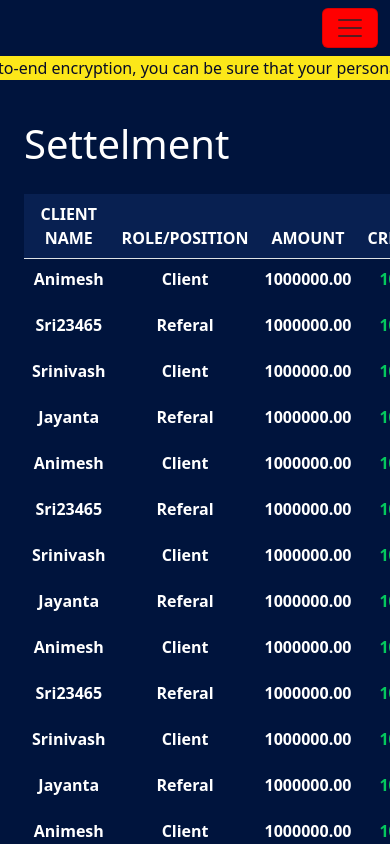
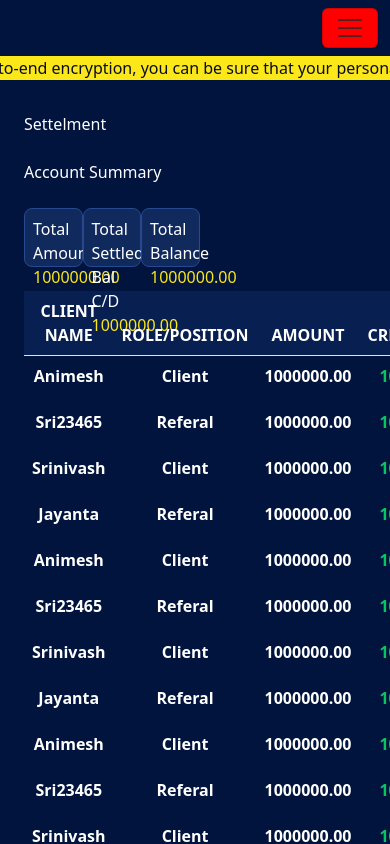
Before and after one commit to Texch999/we2-call-admin, a React (Create React App) app: page /settelment in a window 390 px wide. Shown: the top 844 px of the page. Built offline with nearby package versions, Linux system fonts and the light colour scheme; a small style sheet from the web is missing.

Commit message:
text-responsive

```diff
--- a/src/pages/setlment/Settelment.jsx
+++ b/src/pages/setlment/Settelment.jsx
@@ -134,7 +134,22 @@ function Settelment() {
   ];
   return (
     <div className="p-4">
-      <div className="heading font-weight-bold">Settelment</div>
+      <div className="xx-large-font mt-2 mb-4">Settelment</div>
+      <div className="large-font mt-1 mb-4">Account Summary</div>
+      <div className="d-flex flex-row justify-content-around mb-4 w-50">
+        <div className="d-flex flex-column settelment-container justify-content-around p-2">
+          <div className="medium-font">Total Amount</div>
+          <div className="clr-yellow medium-font">1000000.00</div>
+        </div>
+        <div className="d-flex flex-column settelment-container justify-content-around p-2">
+          <div className="medium-font">Total Settled Bal C/D</div>
+          <div className="clr-yellow medium-font">1000000.00</div>
+        </div>
+        <div className="d-flex flex-column settelment-container justify-content-around p-2">
+          <div className="medium-font">Total Balance</div>
+          <div className="clr-yellow medium-font">1000000.00</div>
+        </div>
+      </div>
       <div>
         <table className="table">
           <thead>
@@ -162,10 +177,10 @@ function Settelment() {
             <tbody key={index}>
               <tr>
                 <td className="text-center">{item.ClientName}</td>
-                <td className="text-center">{item.RolePosition}</td>
+                <td className="text-center ">{item.RolePosition}</td>
                 <td className="text-center">{item.Amount}</td>
-                <td className="text-center clr-green">{item.CreditDebit}</td>
-                <td className="text-center clr-green">{item.Balance}</td>
+                <td className="text-center clr-green ">{item.CreditDebit}</td>
+                <td className="text-center clr-green ">{item.Balance}</td>
                 <td className="text-center">
                   <AiFillFileText className="custom-icon" />
                 </td>
@@ -174,10 +189,10 @@ function Settelment() {
           ))}
           <tfoot>
             <tr>
-              <th colSpan={4} className="text-center">
+              <th colSpan={4} className="text-center medium-font">
                 Total
               </th>
-              <th colSpan={2} className="text-center">
+              <th colSpan={2} className="text-center medium-font">
                 500000.00
               </th>
             </tr>
--- a/src/pages/setlment/SettelmentStatement.jsx
+++ b/src/pages/setlment/SettelmentStatement.jsx
@@ -126,7 +126,7 @@ function SettelmentStatement() {
   ];
   return (
     <div className="p-4">
-      <div className="heading font-weight-bold">Settelment Statement</div>
+      <div className="xx-large-font mb-4">Settelment Statement</div>
       <div>
         <table className="table">
           <thead>
@@ -160,7 +160,7 @@ function SettelmentStatement() {
                 <td className="text-center">{item.ModeofPayment}</td>
                 <td className="text-center">{item.dayBalance}</td>
                 <td className="text-center">{item.SettledAmount}</td>
-                <td className="text-center clr-green">{item.Balance}</td>
+                <td className="text-centert">{item.Balance}</td>
               </tr>
             </tbody>
           ))}
--- a/src/pages/setlment/styles.css
+++ b/src/pages/setlment/styles.css
@@ -1,9 +1,3 @@
-.heading {
-  font-size: 40px;
-  color: #ffffff;
-  margin-top: 10px;
-  margin-bottom: 20px;
-}
 th {
   height: 5vh;
   display: table-cell;
@@ -11,13 +5,12 @@ th {
   font-weight: bold;
   background-color: #082051 !important;
   color: white !important;
-  text-align: center;
 }
 td {
   display: table-cell;
   vertical-align: inherit;
   font-weight: bold;
-  height: 5vh;
+  height: 4vh;
   text-align: center;
   border: none;
   background: #00143d !important;
@@ -26,8 +19,61 @@ td {
 .clr-green {
   color: #04c85e !important;
 }
-
 .custom-icon {
   font-size: 30px;
   color: yellow;
 }
+.clr-yellow {
+  color: #fce719;
+}
+.settelment-container {
+  width: 15vw;
+  height: 7vh;
+  background-color: #112a5e;
+  border-radius: 8px;
+  border: solid 1px #264990;
+}
+@media (min-width: 577px) and (max-width: 768px) {
+  .small-font {
+    font-size: 8px;
+  }
+  .medium-font {
+    font-size: 12px;
+  }
+  .large-font {
+    font-size: 16px;
+  }
+  .xx-large-font{
+    font-size: 22px;
+  }
+}
+
+@media (min-width: 769px) and (max-width: 1200px) {
+  .small-font {
+    font-size: 10px;
+  }
+  .medium-font {
+    font-size: 14px;
+  }
+  .large-font {
+    font-size: 18px;
+  }
+  .xx-large-font{
+    font-size: 25px;
+  }
+}
+
+@media (min-width: 1201px) {
+  .small-font {
+    font-size: 12px;
+  }
+  .medium-font {
+    font-size: 16px;
+  }
+  .large-font {
+    font-size: 22px;
+  }
+  .xx-large-font{
+    font-size: 30px;
+  }
+}
```
